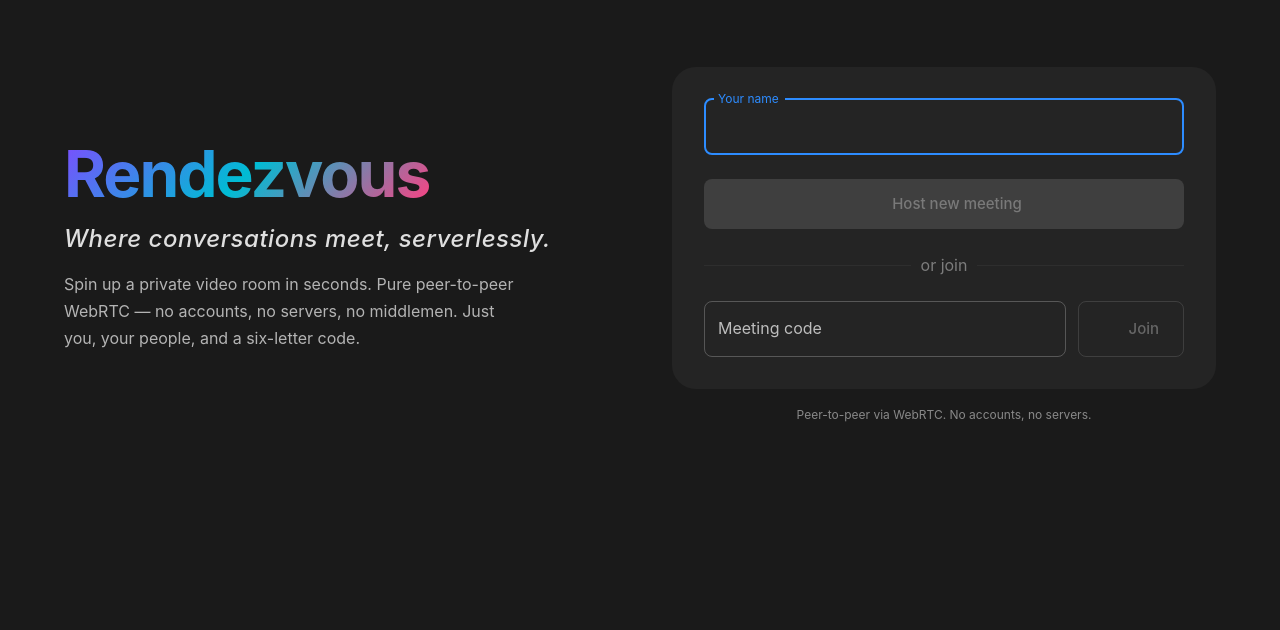
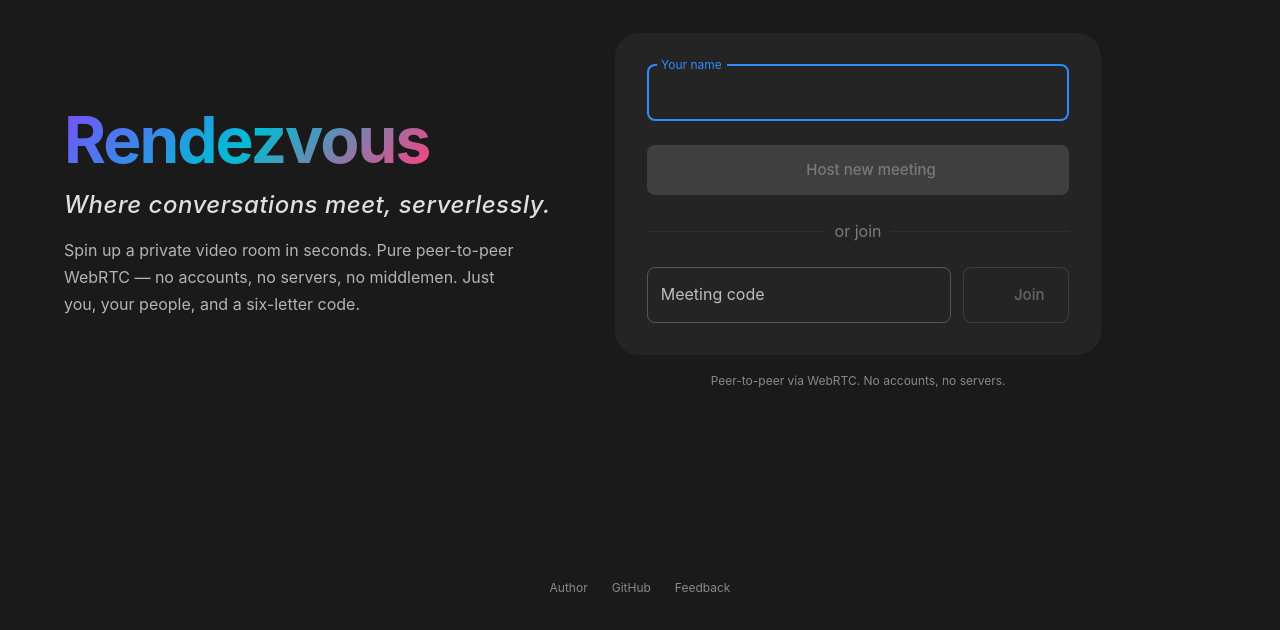
Before and after one commit to predatorray/rendezvous, a React (Create React App) app: page /#/ in a window 1280 px wide. Shown: the part 154-784 px from the top of the page. Built offline with nearby package versions, Linux system fonts and the light colour scheme; some icons are missing.

Commit message:
Add minimalist footer with author, repo, and feedback links
Co-Authored-By: Claude Opus 4.7 <noreply@anthropic.com>

```diff
--- a/src/pages/HomePage.tsx
+++ b/src/pages/HomePage.tsx
@@ -9,6 +9,7 @@ import {
   Typography,
   Paper,
   Alert,
+  Link,
 } from '@mui/material';
 import VideocamIcon from '@mui/icons-material/Videocam';
 import LoginIcon from '@mui/icons-material/Login';
@@ -73,8 +74,7 @@ export default function HomePage() {
       sx={{
         minHeight: '100%',
         display: 'flex',
-        alignItems: 'center',
-        justifyContent: 'center',
+        flexDirection: 'column',
         py: { xs: 4, md: 6 },
         px: { xs: 2, md: 4 },
         position: 'relative',
@@ -83,7 +83,10 @@ export default function HomePage() {
       <Box sx={{ position: 'absolute', top: 16, right: 16 }}>
         <ThemeToggle size="medium" />
       </Box>
-      <Container maxWidth="lg">
+      <Container
+        maxWidth="lg"
+        sx={{ flex: 1, display: 'flex', alignItems: 'center' }}
+      >
         <Box
           sx={{
             display: 'grid',
@@ -214,6 +217,38 @@ export default function HomePage() {
           </Box>
         </Box>
       </Container>
+      <Box
+        component="footer"
+        sx={{
+          mt: { xs: 4, md: 6 },
+          display: 'flex',
+          justifyContent: 'center',
+          gap: 3,
+          flexWrap: 'wrap',
+        }}
+      >
+        {[
+          { label: 'Author', href: 'https://www.predatorray.me' },
+          { label: 'GitHub', href: 'https://github.com/predatorray/rendezvous' },
+          {
+            label: 'Feedback',
+            href: 'https://github.com/predatorray/rendezvous/issues',
+          },
+        ].map((link) => (
+          <Link
+            key={link.href}
+            href={link.href}
+            target="_blank"
+            rel="noopener noreferrer"
+            underline="hover"
+            variant="caption"
+            color="inherit"
+            sx={{ opacity: 0.5, '&:hover': { opacity: 0.9 } }}
+          >
+            {link.label}
+          </Link>
+        ))}
+      </Box>
     </Box>
   );
 }
```
